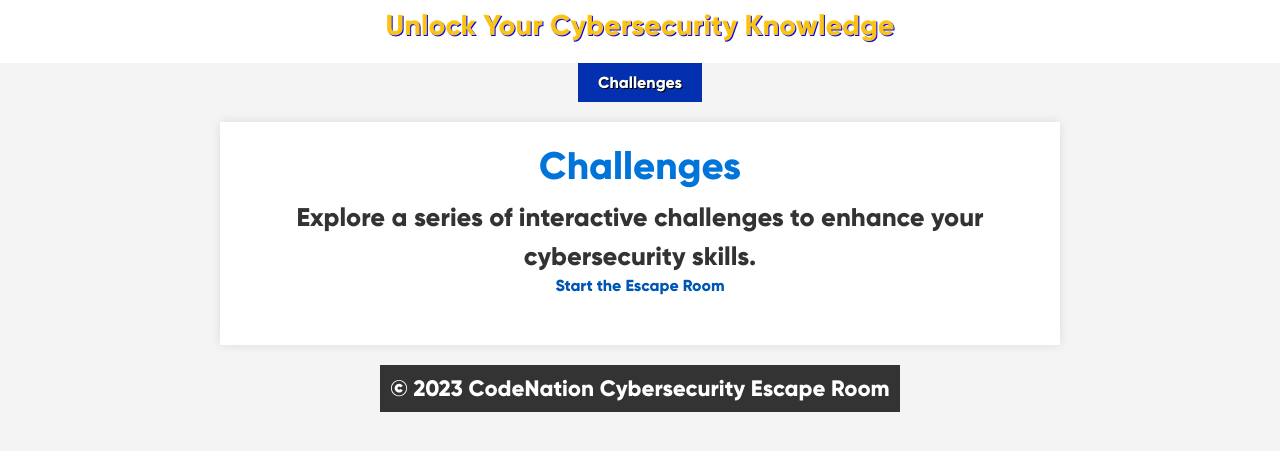
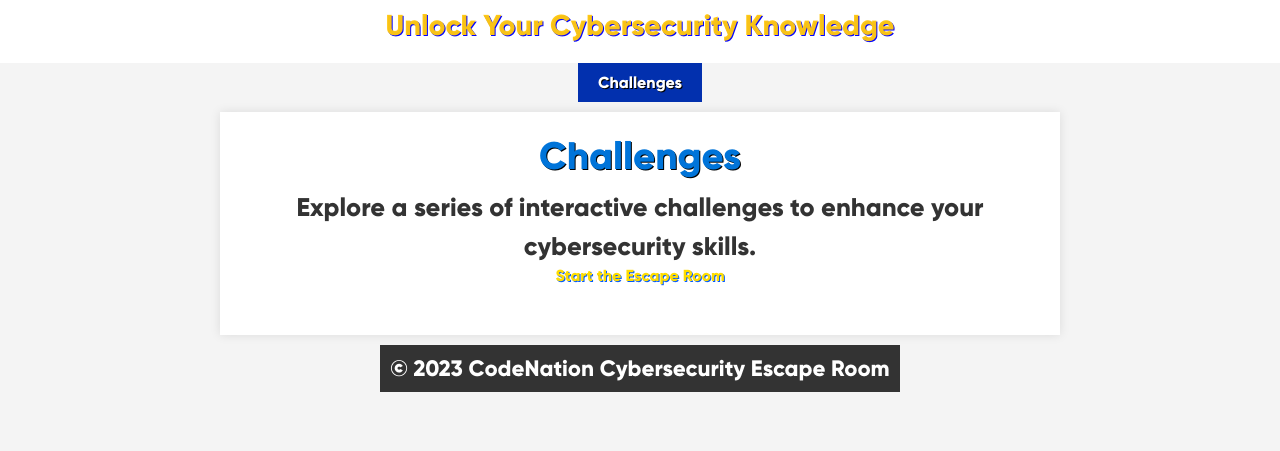
Before and after one commit to KeiraJCoder/cybersecuritywebsite, a plain HTML site: page index.html in a window 1280 px wide. In both pictures the pointer is over the link "Start the Escape Room". Shown: the part 293-744 px from the top of the page. Drawn offline with Linux system fonts and the light colour scheme.

Commit message:
updates to layout

```diff
--- a/styles.css
+++ b/styles.css
@@ -78,7 +78,7 @@
 }
 
 main {
-    margin: 20px auto;
+    margin: 10px auto;
     padding: 20px;
     background-color: #fff;
     box-shadow: 0px 0px 10px rgba(0, 0, 0, 0.1);
@@ -92,6 +92,7 @@
     font-size: 2.4rem; /* Using relative units */
     margin-bottom: 10px;
     color: #0074D9;
+    text-shadow: black 1px 1px;
 }
 
 section p {
@@ -107,7 +108,8 @@
 }
 
 section a:hover {
-    color: #0056b3;
+    color: #ffdd00;
+    text-shadow: #0059ff 1px 1px;
 }
 
 .link{
```
Also changed, not shown: challenge3.html (+3 -3 lines).
